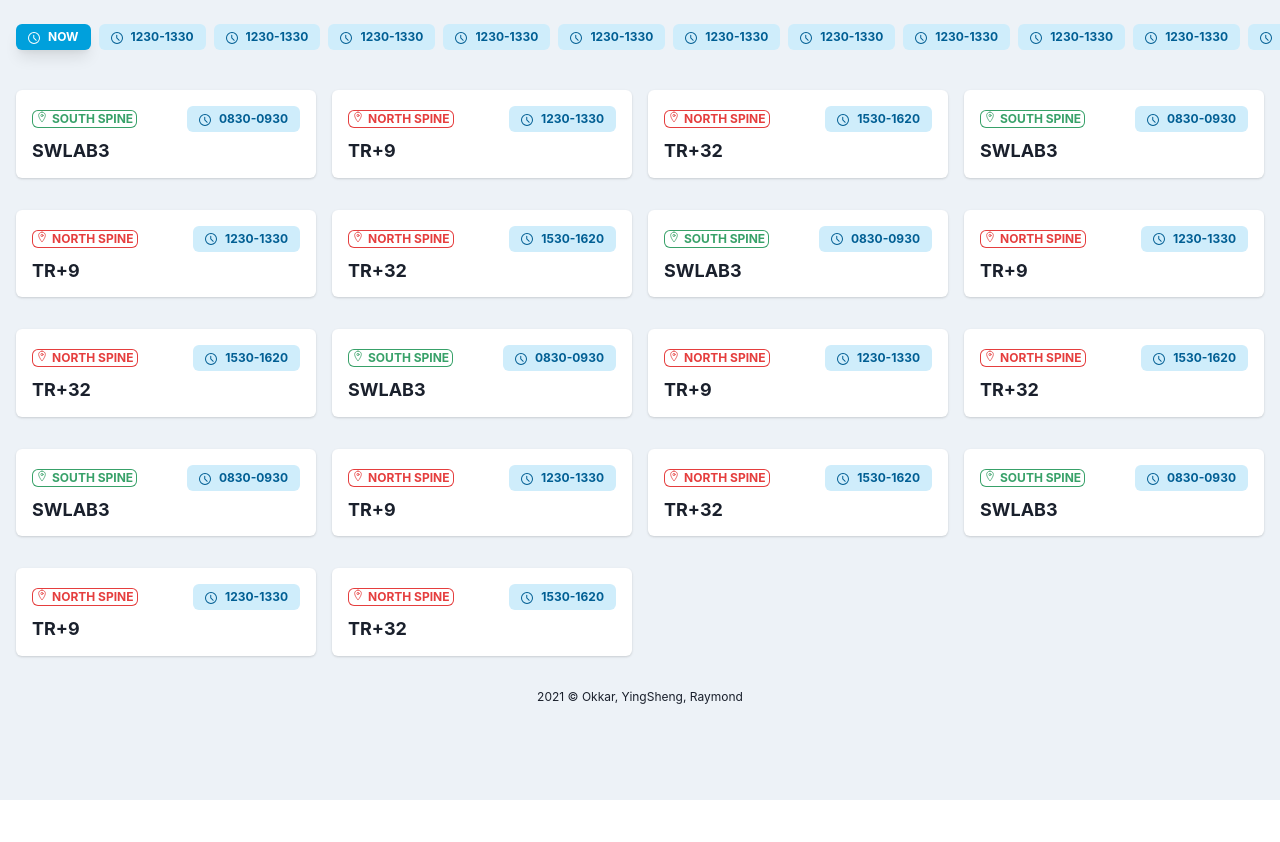
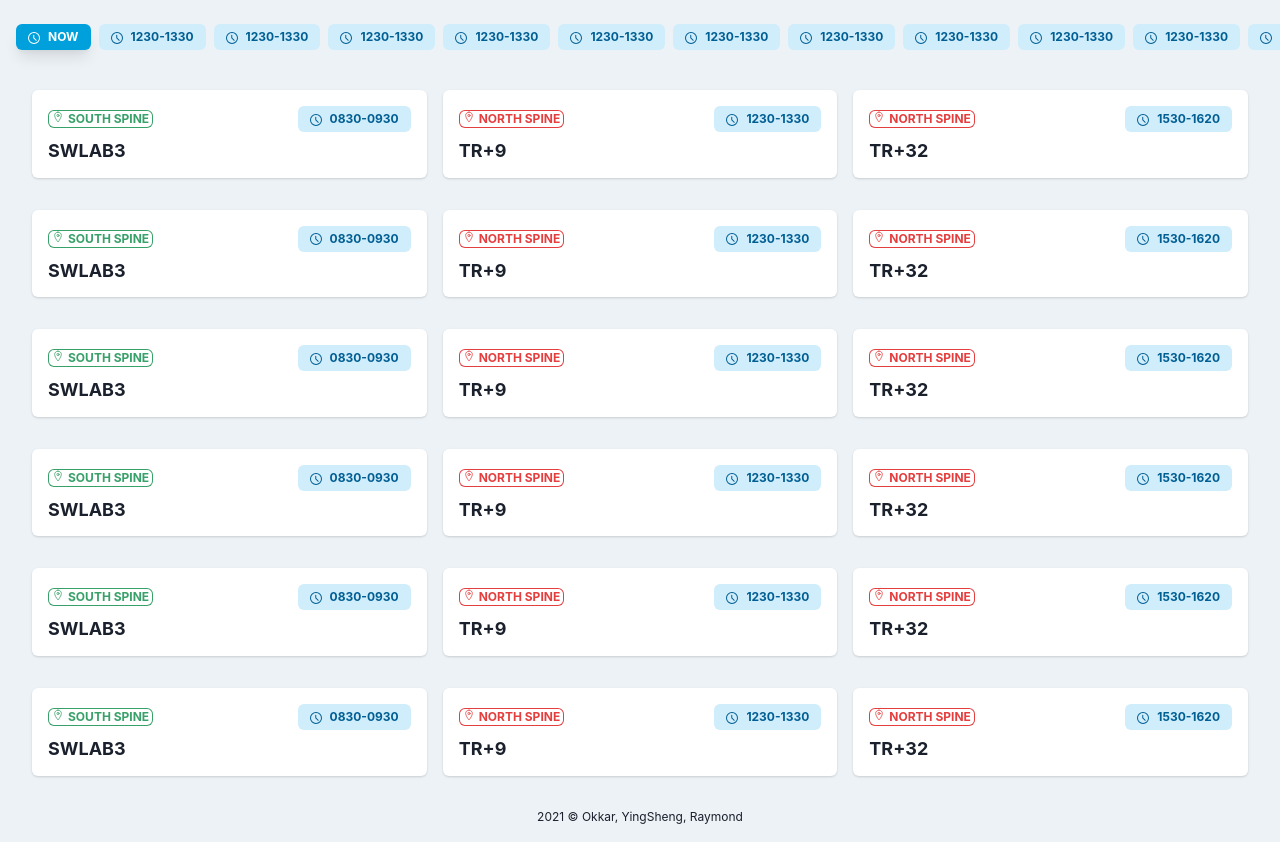
Before and after one commit to OkkarMin/where-to-mug, a Next.js app: page / in a window 1280 px wide. Before the commit the page ends 800 px from the top, so only its background shows below. Built offline with nearby package versions, Linux system fonts and the light colour scheme.

Commit message:
style: :lipstick: Change px for SimpleGrid

```diff
--- a/src/pages/index.tsx
+++ b/src/pages/index.tsx
@@ -28,7 +28,7 @@
   return (
     <Box w="full" h="auto" minH="100vh" bg="gray.100" mb="-4">
       <BadgeTimeSlotsHeader />
-      <SimpleGrid minChildWidth="300px" spacing="4" mt="4" px="4">
+      <SimpleGrid minChildWidth="300px" spacing="4" mt="4" px={["4", "8"]}>
         {data.map((item: IFreeRoomCard, i: number) => (
           <FreeRoomCard
             key={i}
```
